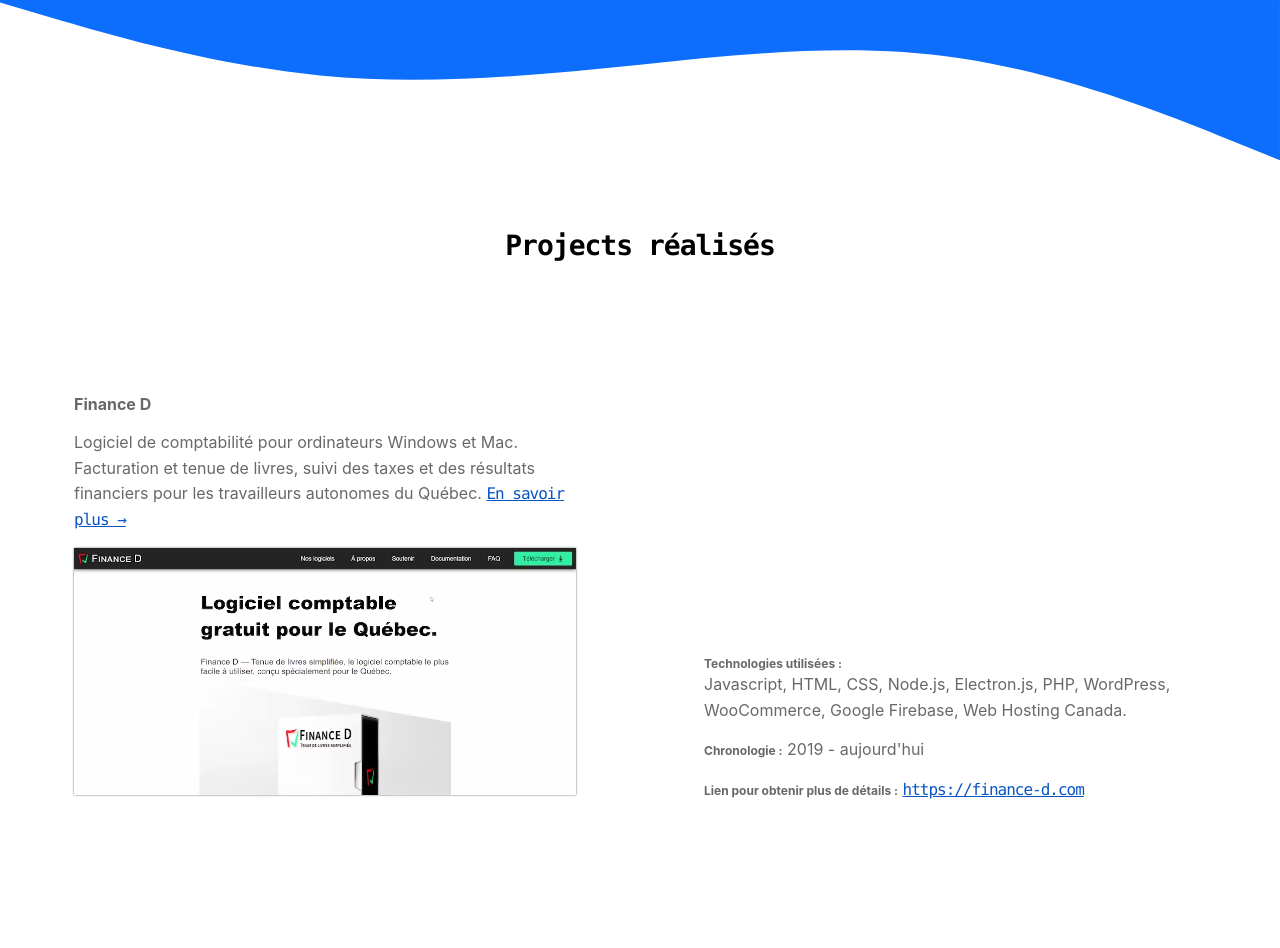
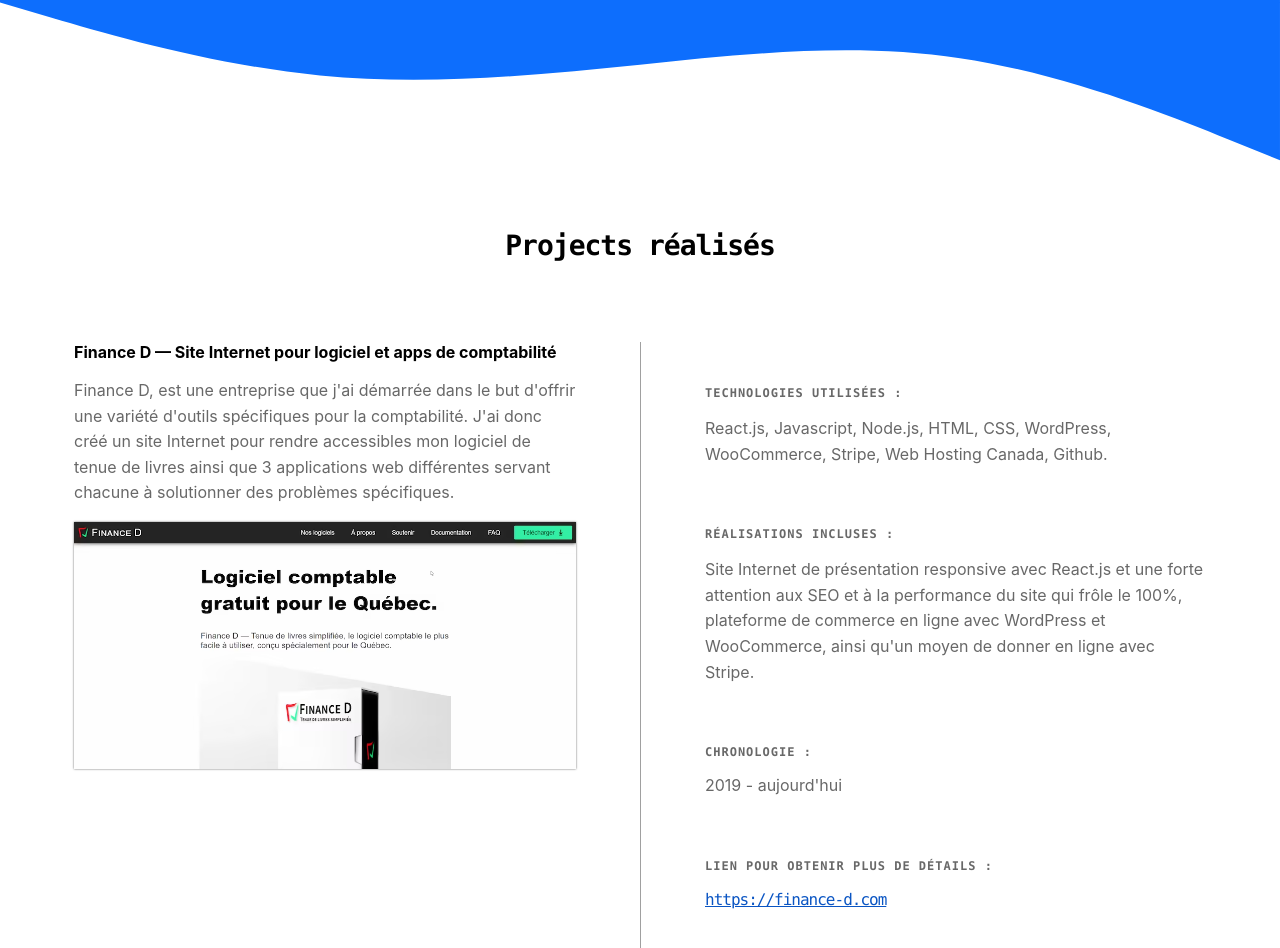
Before and after one commit to alex-drocks/alexdesroches-com, a Next.js app: page /programmation in a window 1280 px wide. Shown: the part 1760-2708 px from the top of the page. Built offline with nearby package versions, Linux system fonts and the light colour scheme.

Commit message:
Working on the projects section in /programmation.

```diff
--- a/components/ExternalLink.js
+++ b/components/ExternalLink.js
@@ -3,8 +3,8 @@ export default function ExternalLink({url, className, children}) {
     <a href={url}
        target="_blank"
        rel="noopener noreferrer"
-       aria-label={`Cliquez pour plus d'informations à propos de : ${children}`}
-       title={`Cliquez pour plus d'informations à propos de : ${children}`}
+       aria-label="Cliquez pour ouvrir ce lien dans une nouvelle fenêtre"
+       title="Cliquez pour ouvrir ce lien dans une nouvelle fenêtre"
        className={className}
     >
       {children}
--- a/components/Project.js
+++ b/components/Project.js
@@ -3,15 +3,13 @@ import ResponsiveImage from "./ResponsiveImage";
 import ExternalLink from "./ExternalLink";
 
 
-export default function Project({title, description, imgSrc, technologies, timespan, url}) {
+export default function Project({title, description, imgSrc, features, technologies, timespan, url}) {
   return (
     <div className={styles.project + " max-content-width display-flex"}>
       <div className={styles.leftColumn + " max-text-width"}>
         <h3>{title}</h3>
-        <p>
-          {description}{" "}
-          <ExternalLink url={url} className="text-link">En savoir plus&nbsp;&rarr;</ExternalLink>
-        </p>
+        <p>{description}</p>
+        <ExternalLink url={url}>
           <ResponsiveImage
             path={imgSrc}
             alt={title}
@@ -20,19 +18,25 @@ export default function Project({title, description, imgSrc, technologies, times
             desktopWidth={1000}
             mobileWidth={501}
           />
+        </ExternalLink>
+
       </div>
       <div className={styles.rightColumn + " max-text-width"}>
         <div>
-          <strong>Technologies utilisées&nbsp;:</strong>
+          <h4>Technologies utilisées&nbsp;:</h4>
           <p>{technologies}</p>
         </div>
         <div>
-          <strong>Chronologie&nbsp;:</strong>{" "}
+          <h4>Réalisations incluses&nbsp;:</h4>
+          <p>{features}</p>
+        </div>
+        <div>
+          <h4>Chronologie&nbsp;:</h4>{" "}
           <span>{timespan}</span>
         </div>
         <br/>
         <div>
-          <strong>Lien pour obtenir plus de détails&nbsp;:</strong>{" "}
+          <h4>Lien pour obtenir plus de détails&nbsp;:</h4>{" "}
           <span><ExternalLink url={url} className="text-link">{url}</ExternalLink></span>
         </div>
       </div>
--- a/pages/programmation.js
+++ b/pages/programmation.js
@@ -79,8 +79,8 @@ export default function Programmation() {
               </ExternalLink>
             </li>
             <li>
-              <ExternalLink url="https://en.wikipedia.org/wiki/JSON">
-                JSON
+              <ExternalLink url="https://en.wikipedia.org/wiki/GitHub">
+                Github
               </ExternalLink>
             </li>
             <li>
@@ -184,17 +184,47 @@ export default function Programmation() {
             d="m0 13 37.5 11C75 35 150 57 225 64.3c75 7.4 150 0 225-7.6C525 49 600 41 675 52.2c75 11.1 150 41.5 187.5 56.6L900 124V0H0Z"/>
     </svg>
 
-    <section className={styles.projets + " max-content-width display-flex"}>
+    <section className={styles.projects + " max-content-width display-flex"}>
       <h2>Projects réalisés</h2>
       <Project
-        title="Finance&nbsp;D"
-        description="Logiciel de comptabilité pour ordinateurs Windows et Mac.
-        Facturation et tenue de livres, suivi des taxes et des résultats financiers pour les travailleurs
-        autonomes du Québec."
+        title="Finance&nbsp;D — Site Internet pour logiciel et apps de comptabilité"
+
+        description="Finance&nbsp;D, est une entreprise que j'ai démarrée
+        dans le but d'offrir une variété d'outils spécifiques pour la comptabilité.
+        J'ai donc créé un site Internet pour rendre accessibles mon logiciel de tenue de livres
+        ainsi que 3 applications web différentes servant chacune à solutionner des problèmes spécifiques."
+
         imgSrc="/images/programmation/finance-d/finance-d"
-        technologies="Javascript, HTML, CSS, Node.js, Electron.js, PHP, WordPress, WooCommerce, Google Firebase,
-         Web Hosting Canada."
+
+        features="Site Internet de présentation responsive avec React.js et une forte attention aux SEO
+        et à la performance du site qui frôle le 100%, plateforme de commerce en ligne avec WordPress et WooCommerce,
+        ainsi qu'un moyen de donner en ligne avec Stripe."
+
+        technologies="React.js, Javascript, Node.js, HTML, CSS, WordPress, WooCommerce, Stripe,
+         Web Hosting Canada, Github."
+
         timespan="2019 - aujourd'hui"
+
+        url="https://finance-d.com"
+      />
+      <Project
+        title="Finance&nbsp;D — Logiciel de tenue de livres pour Windows et Mac"
+
+        description="Mon plus gros projet jusqu'à présent est ce logiciel de comptabilité pour ordinateurs Windows et Mac.
+        Je l'ai créé avec les travailleurs autonomes du Québec en tête. Le but est la simplicité d'utilisation et l'efficacité.
+        Ce logiciel est ma plus grande fierté en programmation. À mon avis, il vaut la peine à découvrir et il est 100% gratuit."
+
+        imgSrc="/images/programmation/finance-d/finance-d"
+
+        features="Logiciel pour ordinateurs Windows et Mac. Incluant la certification de signature du code avec SSL.com,
+         une documentation complète pour les utilisateurs, la distribution par internet, les mises à jours automatiques,
+         le soutien technique et un système de logs privé pour assurer la qualité."
+
+        technologies="Javascript, HTML, CSS, Node.js, Electron.js, Google Firebase,
+         Web Hosting Canada, Github."
+
+        timespan="2019 - aujourd'hui"
+
         url="https://finance-d.com"
       />
     </section>
--- a/styles/programmation.module.css
+++ b/styles/programmation.module.css
@@ -54,27 +54,10 @@
   line-height: 2.25;
 }
 
-/*.services p {*/
-/*  font-size: 1.25rem;*/
-/*  margin: 1rem;*/
-/*  padding: 1rem;*/
-/*  font-weight: 400;*/
-/*}*/
-
-/*.services h3 {*/
-/*  color: white;*/
-/*  margin-bottom: 1rem;*/
-/*  font-size: 1.25rem;*/
-/*}*/
-
-.projets {
+.projects {
   display: flex;
   flex-direction: column;
   align-items: center;
-}
-
-.projets h3 {
-  width: 100%;
 }
 
 .project {
@@ -82,17 +65,17 @@
   color: var(--secondary-text-color);
 }
 
-.project h4 {
+.project h3 {
   margin-top: 0;
   color: var(--main-foreground-color);
 }
 
+.project h4 {
+  margin-top: 2.75rem;
+}
+
 .project strong {
   font-size: .75rem;
-}
-
-.project p {
-  margin-top: 0;
 }
 
 .project img {
@@ -108,7 +91,14 @@
 .project .rightColumn {
   display: flex;
   flex-direction: column;
-  justify-content: flex-end;
+  justify-content: flex-start;
+  border-left: 1px solid var(--lighter-gray);
+}
+
+@media screen and (max-width: 1260px) {
+  .project .rightColumn {
+    border-left-color: transparent;
+  }
 }
 
 @media screen and (max-width: 1024px) {
```
Also changed, not shown: pages/index.js (+4 -6 lines). Lines whose indentation alone changed are shown as unchanged.
